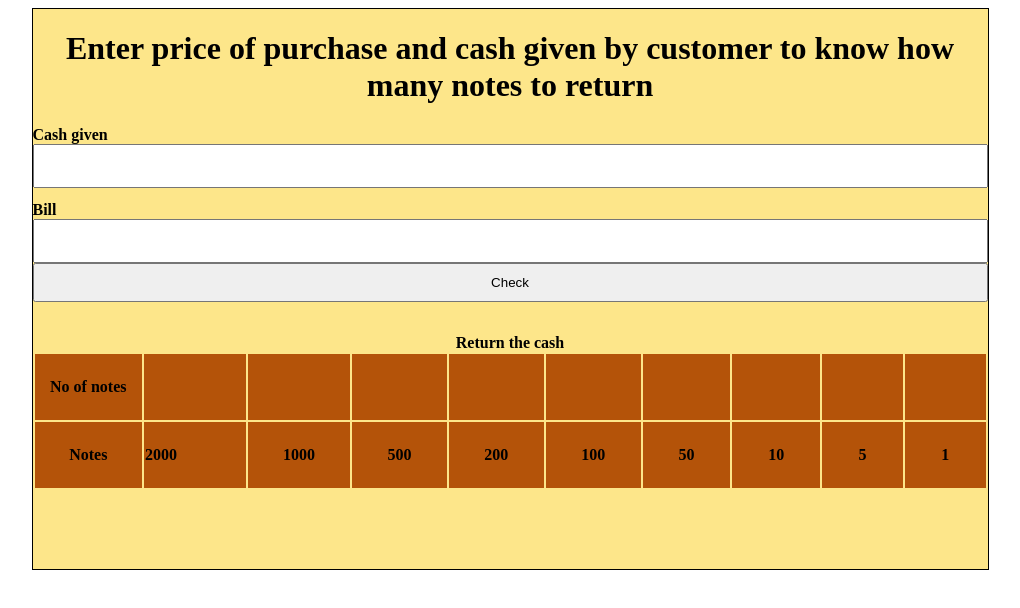
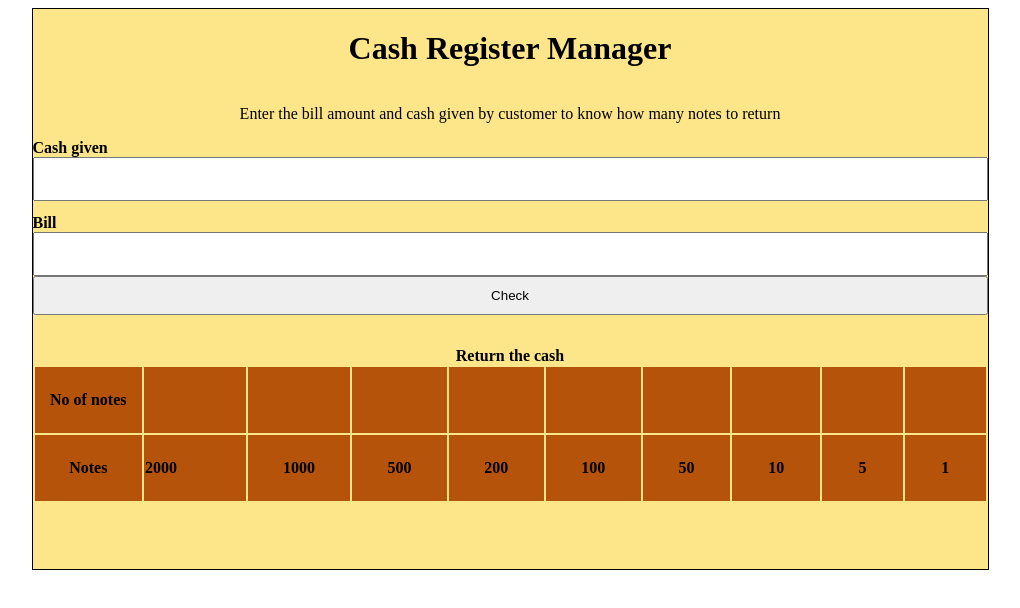
Before and after one commit to farheenfatima3/Cash-Register2, a plain HTML site: page index.html in a window 1280 px wide. Shown: the whole page, without its empty margins (130-1150 px from the left). Drawn offline with Linux system fonts and the light colour scheme.

Commit message:
changed headings

```diff
--- a/index.html
+++ b/index.html
@@ -9,7 +9,8 @@
 </head>
 <body>
     <div class="container">
-    <h1>Enter price of purchase and cash given by customer to know how many notes to return</h1>
+        <h1>Cash Register Manager</h1>
+    <p style="text-align: center">Enter the bill amount and cash given by customer to know how many notes to return</p>
 
 <label style="font-weight: bold;" for="cash-given">Cash given</label>
 <input id="cash-given" type="number">
@@ -17,6 +18,7 @@
 <input id="bill" type="number">
 <button id="check-button">Check</button>
 <p id="error"></p>
+
     <table>
         <caption style="font-weight: bold;">Return the cash</caption>
         <tr class="line">
--- a/styles.css
+++ b/styles.css
@@ -1,6 +1,4 @@
-/* body{
-    background-color: #FDE68A;
-} */
+
 h1{
     text-align: center;
 }
```
